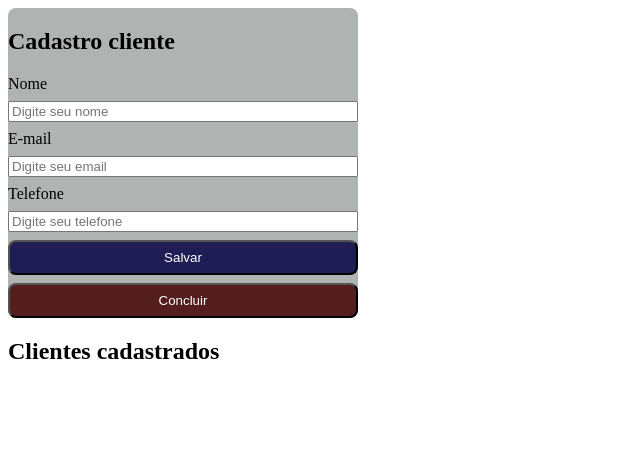
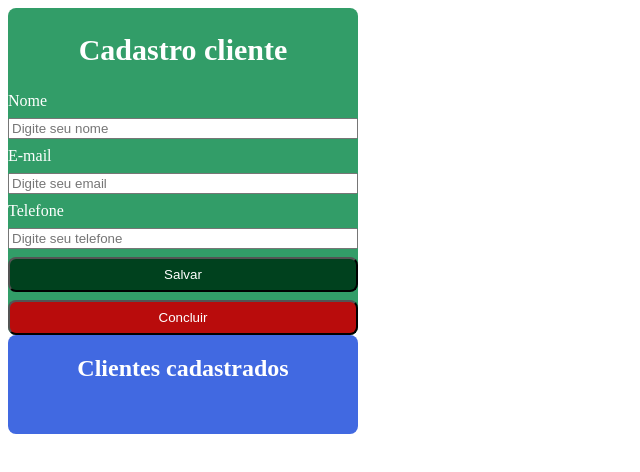
Before and after one commit to GuilhermeMaywald/Atividade-pratica-DOM-5, a plain HTML site: page index.html in a window 1280 px wide. Shown: the whole page, without its empty margins (0-640 px from the left). Drawn offline with Linux system fonts and the light colour scheme.

Commit message:
Correção final

```diff
--- a/assets/css/style.css
+++ b/assets/css/style.css
@@ -1,27 +1,56 @@
+
+
 #formulary {
-    background-color: rgb(175, 179, 177);
+    background-color: rgb(50, 157, 104);
     display: flex;
     flex-direction: column;
     width: 350px;
     border-radius: 8px;
 }
 
+#formulary h1 {
+    color: white;
+    font-size: 30px;
+    text-align: center;
+}
+
 .form-fields {
     display: flex;
     flex-direction: column;
+    color: white;
     gap: 8px;
 }
 
 #btn-save {
-    background-color: rgb(30, 30, 85);
+    background-color: rgb(0, 65, 30);
     color: white;
     padding: 8px;
     border-radius: 8px;
 }
 
 #btn-conclude {
-    background-color: rgb(85, 30, 30);
+    background-color: rgb(185, 12, 12);
     color: white;
     padding: 8px;
     border-radius: 8px;
 }
+
+#message-registration {
+    background-color: royalblue;
+    border-radius: 8px;
+    text-align: center;
+    color: white;
+    width: 350px;
+}
+
+.active {
+    display: block;
+}
+
+.inactive {
+    display: none;
+    display: flex;
+    flex-direction: column;
+    width: 350px;
+    border-radius: 8px;
+}
--- a/assets/js/dom_5.js
+++ b/assets/js/dom_5.js
@@ -52,6 +52,14 @@ function receivedFields(){
 }
 
 function displayList(element, key) {
+    let list =
+    `<ul id="registered">Cliente</ul>
+    <li>${element.name}</li>
+    <li>${element.email}</li>
+    <li>${element.telephone}</li>`;
+
+    let tBodyElement = document.getElementById('registered');
+    tBodyElement.innerHTML += list;
     console.log(key, element.name);
     console.log(key, element.email);
     console.log(key, element.telephone);
```
